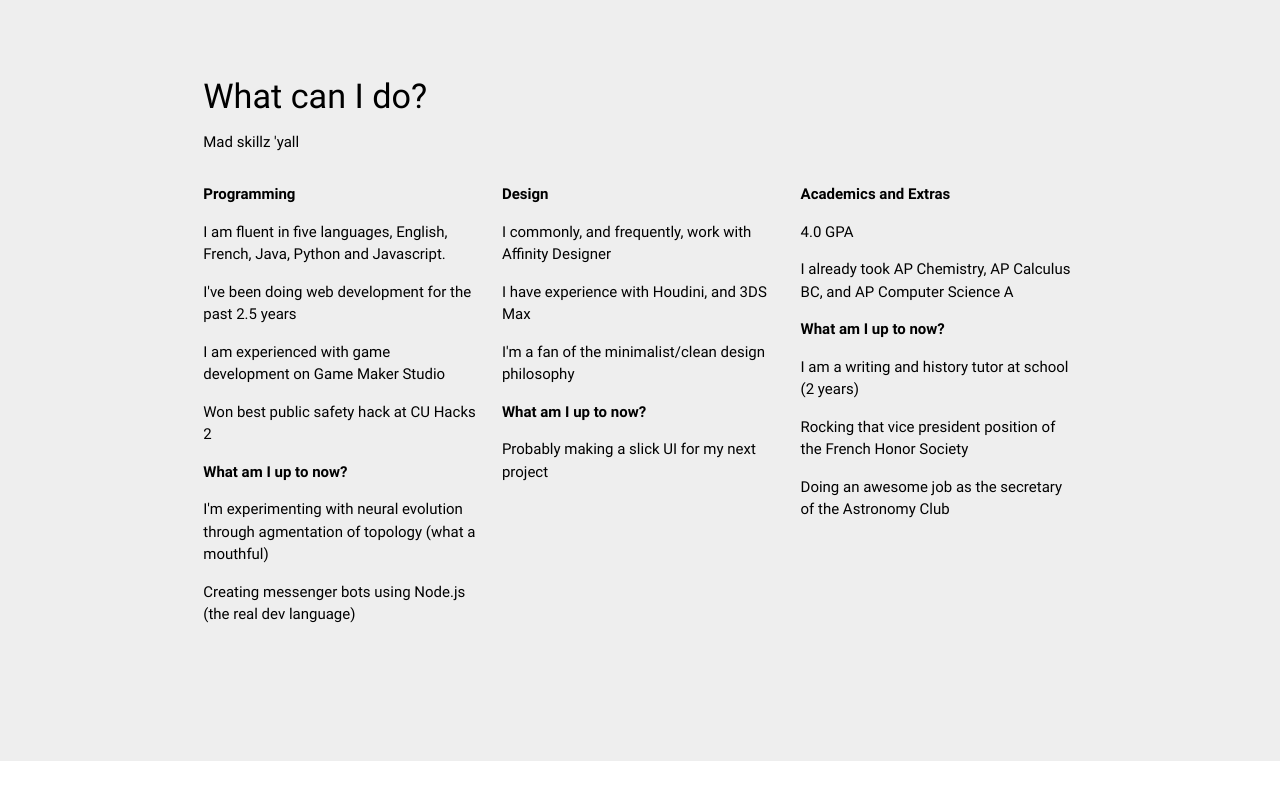
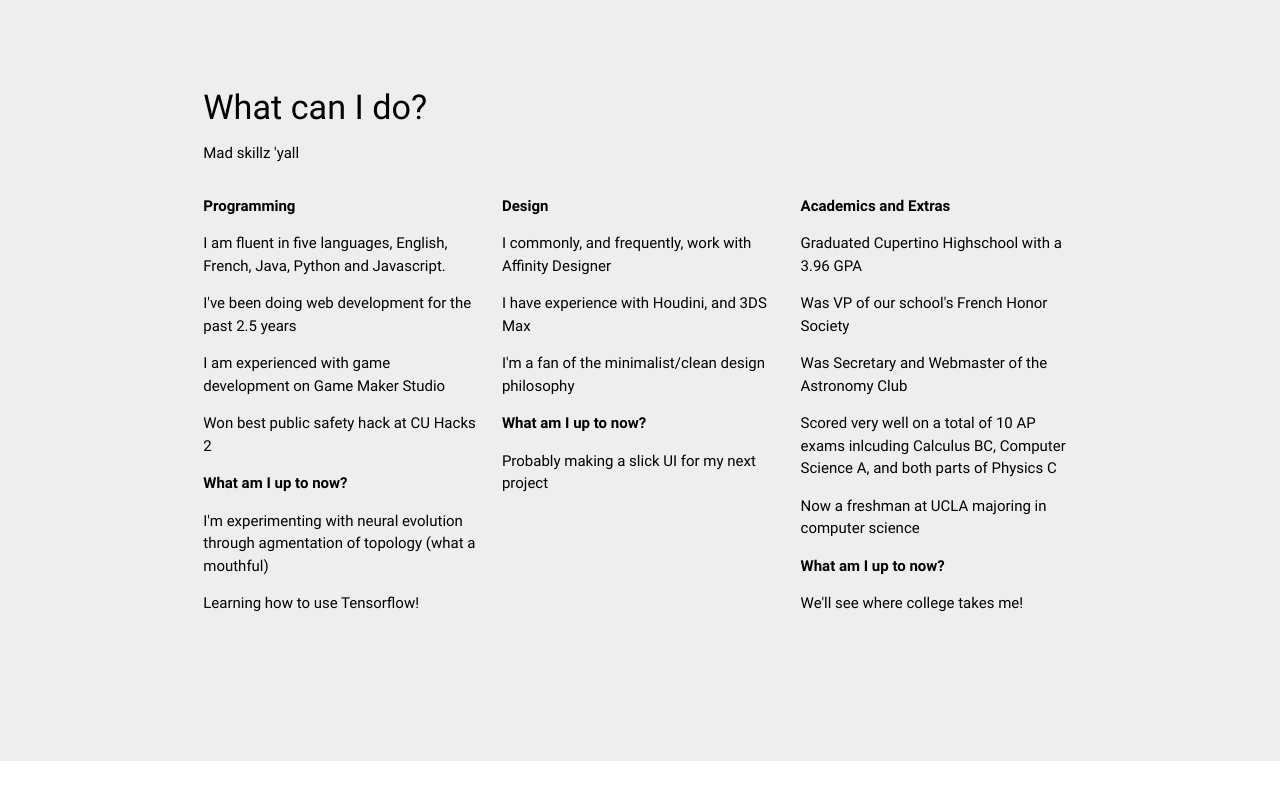
Before and after one commit to Cryengine3DSMax/Cryengine3DSMax.github.io, a plain HTML site: page index.html in a window 1280 px wide. Shown: the part 1447-2247 px from the top of the page. Drawn offline with nearby package versions, Linux system fonts and the light colour scheme.

Commit message:
update information

```diff
--- a/index.html
+++ b/index.html
@@ -51,7 +51,7 @@
 							<div class="col m7 l7 s12">
 								<div class="text-about">
 									<h4>Who am I?</h4>
-									<p>Hey there! I'm Rohit and I looove computers. And superheroes. And jokes. By day I am a student at Cupertino High School, and by night, a coder, gamer and designer... and on the weekends too. I love playing a wide range of sports, and hanging out with friends and family in my free time. Hit me up for any job opportunities, or good jokes :).</p>
+									<p>What's up? Rohit here, the main man of this webpage. If there's one thing true about me, it's that I love making things. Whether it is a website or android app, a solo or group project, I am all about it. My desire to create stems from my curiosity, knack for puzzles and goal to broaden my impact on the community. In my free time I enjoy playing a variety of sports, trying new flavors of milk tea, and hanging out with friends and family.</p>
 								</div>
 							</div>
 							<div class="col m5 l5 s12">
@@ -77,7 +77,7 @@
 								<p>Won best public safety hack at CU Hacks 2</p>
 								<p><b>What am I up to now?</b></p>
 								<p>I'm experimenting with neural evolution through agmentation of topology (what a mouthful)</p>
-								<p>Creating messenger bots using Node.js (the real dev language)</p>
+								<p>Learning how to use Tensorflow!</p>
 							</div>
 						</div>
 						<div class="col s12 m4 l4">
@@ -93,12 +93,13 @@
 						<div class="col s12 m4 l4">
 							<div class="aca">
 								<p><b>Academics and Extras</b></p>
-								<p>4.0 GPA</p>
-								<p>I already took AP Chemistry, AP Calculus BC, and AP Computer Science A</p>
+								<p>Graduated Cupertino Highschool with a 3.96 GPA</p>
+								<p>Was VP of our school's French Honor Society</p>
+								<p>Was Secretary and Webmaster of the Astronomy Club</p>
+								<p>Scored very well on a total of 10 AP exams inlcuding Calculus BC, Computer Science A, and both parts of Physics C</p>
+								<p>Now a freshman at UCLA majoring in computer science</p>
 								<p><b>What am I up to now?</b></p>
-								<p>I am a writing and history tutor at school (2 years)</p>
-								<p>Rocking that vice president position of the French Honor Society</p>
-								<p>Doing an awesome job as the secretary of the Astronomy Club</p>
+								<p>We'll see where college takes me!</p>
 							</div>
 						</div>
 					</div>
```
